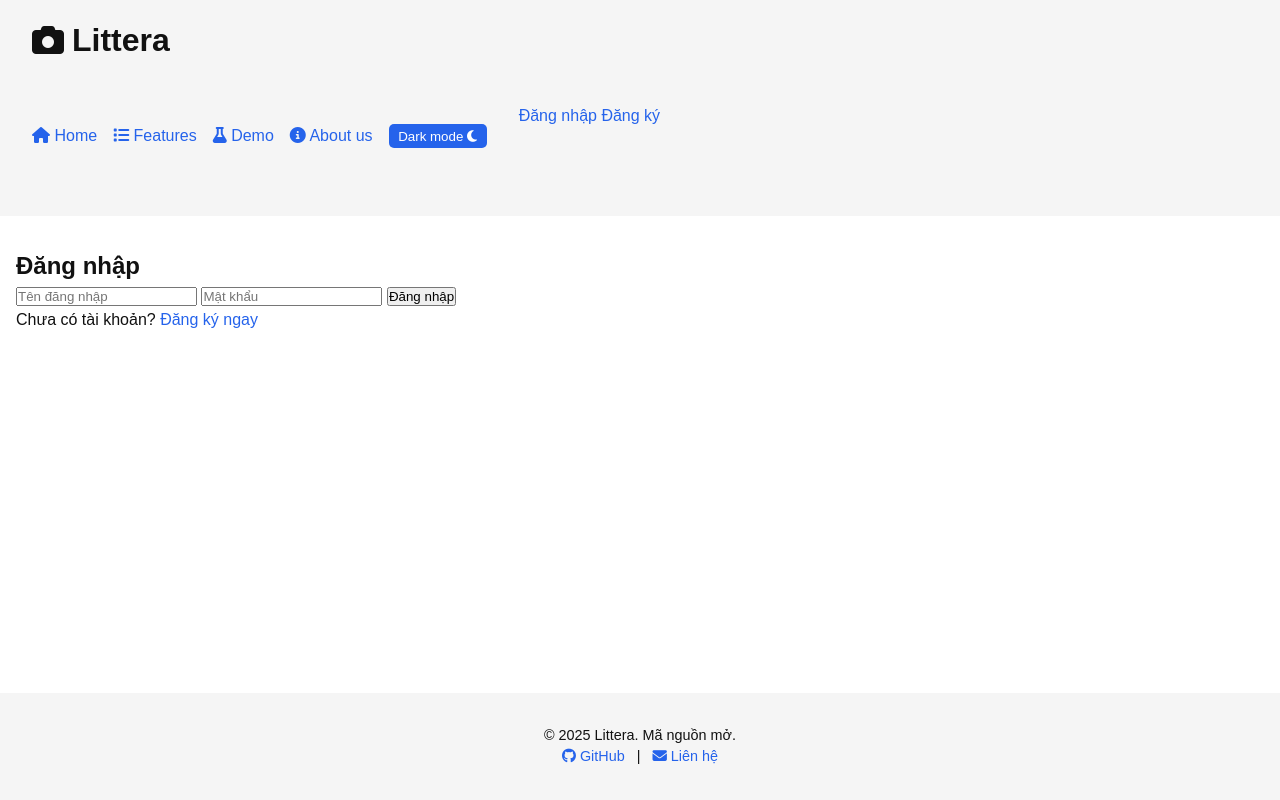
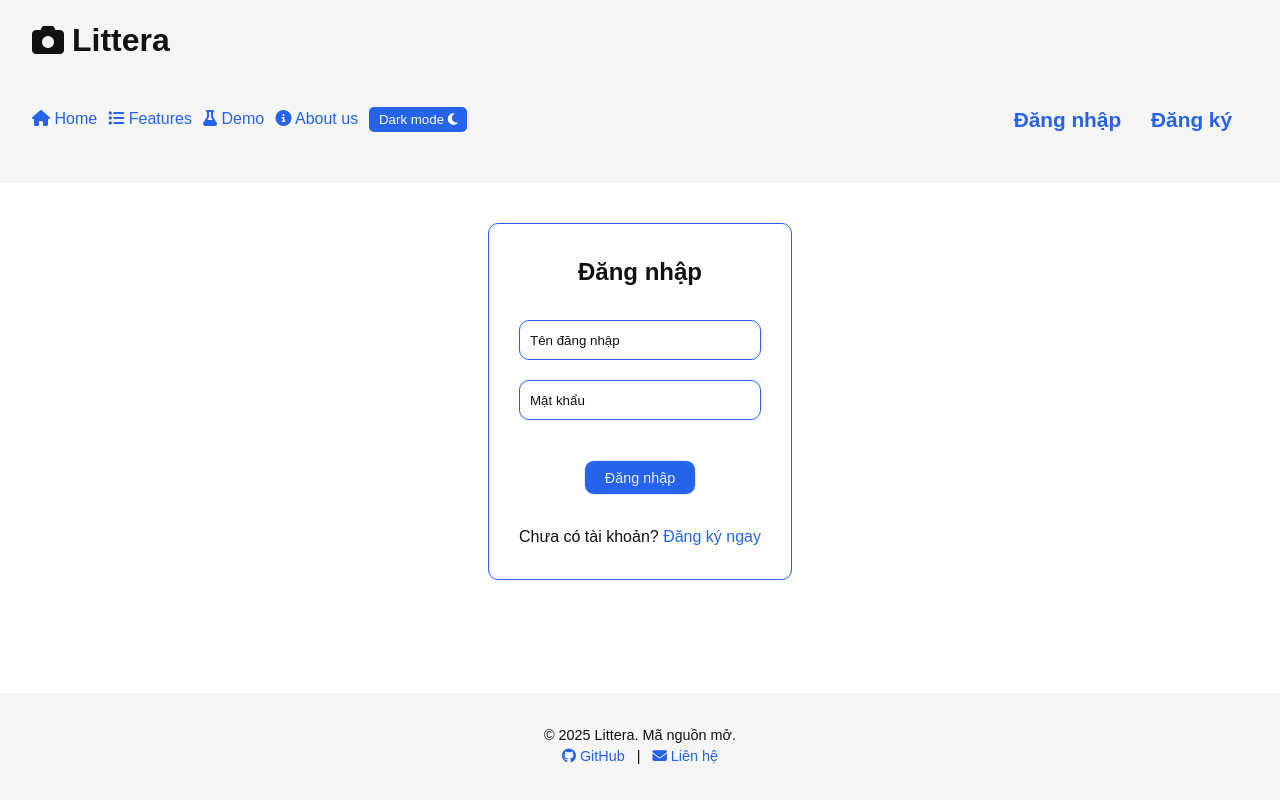
Before and after one commit to VoxNut/Littera, a Django app: page /accounts/login/ in a window 1280 px wide. Run offline with Django 5.2, Linux system fonts and the light colour scheme.

Commit message:
Update: update login-signup css

```diff
--- /dev/null
+++ b/accounts/static/accounts/css/login.css
@@ -0,0 +1,42 @@
+.login-section {
+    display:  flex;
+    flex-direction: column;
+    align-items: center;
+    gap: 30px;
+    margin: 5vh auto;
+    border: 1px solid var(--border-color);
+    border-radius: 10px;
+    padding: 30px 30px;
+}
+
+.login-section form {
+    display: flex;
+    flex-direction: column;
+    align-items: center;
+    gap: 20px;
+    width: 100%;
+}
+
+.login-section form input {
+    width: 100%;
+    height: 3em;
+    padding: 10px;
+    border-radius: 10px;
+    border: 1px solid var(--border-color);
+    background-color: var(--input-bg-color);
+}
+
+.login-section form input::placeholder {
+    color: var(--input-placeholder-color);
+}
+
+.login-section form .btn {
+    background-color: var(--submit-btn-color);
+    color: var(--submit-btn-text-color);
+    border: 1px solid var(--submit-btn-border-color);
+    border-radius: 10px;
+    padding: 0.6em 20px;
+    font-size: 0.9rem;
+    margin-top: 20px;
+    cursor: pointer;
+}
--- a/accounts/templates/accounts/login.html
+++ b/accounts/templates/accounts/login.html
@@ -1,22 +1,34 @@
 {% extends 'littera/base.html' %}
+{% load static %}
 
 {% block title %}Đăng nhập | Littera{% endblock %}
 
+{% block extra_css %}
+<link rel="stylesheet" href="{% static 'accounts/css/login.css' %}">
+{% endblock %}
+
 {% block content %}
-<section class="section">
+
+<section class="login-section">
   <h2>Đăng nhập</h2>
 
   <form method="POST" class="form">
-        {% csrf_token %}
+    {% csrf_token %} {% if messages %} {% for msg in messages %}
+    <p class="error">{{ msg }}</p>
+    {% endfor %} {% endif %}
 
-        {% if messages %}
-            {% for msg in messages %}
-                <p class="error">{{ msg }}</p>
-            {% endfor %}
-        {% endif %}
-
-        <input type="text" name="username" placeholder="Tên đăng nhập" class="input">
-        <input type="password" name="password" placeholder="Mật khẩu" class="input">
+    <input
+      type="text"
+      name="username"
+      placeholder="Tên đăng nhập"
+      class="input"
+    />
+    <input
+      type="password"
+      name="password"
+      placeholder="Mật khẩu"
+      class="input"
+    />
 
     <button type="submit" class="btn">Đăng nhập</button>
   </form>
--- a/littera/static/littera/styles.css
+++ b/littera/static/littera/styles.css
@@ -10,6 +10,13 @@
   --button-text: #ffffff;
   --link-color: #2563eb;
   --link-hover: #1e40af;
+  --border-color: #2563eb;
+  --input-bg-color: #ffffff;
+  --input-placeholder-color: #111111;
+  --submit-btn-color: #2563eb;
+  --submit-btn-border-color: #e6eef8;
+  --submit-btn-text-color: #e6eef8;
+
 }
 
 [data-theme="dark"] {
@@ -23,6 +30,12 @@
   --button-text: #0b1220;
   --link-color: #60a5fa;
   --link-hover: #3b82f6;
+  --border-color: #60a5fa;
+  --input-bg-color: #e6eef8;
+  --input-placeholder-color: #60a5fa;
+  --submit-btn-color: #60a5fa;
+  --submit-btn-border-color: #e6eef8;
+  --submit-btn-text-color: #e6eef8;
 }
 
 /* ===== Reset ===== */
@@ -74,6 +87,11 @@ header {
   transition: background-color 0.5s ease, color 0.5s ease;
 }
 
+header .left-header {
+  display: flex;
+  gap: 0.7em;
+}
+
 header h1 {
   display: flex;
   align-items: center;
@@ -84,7 +102,8 @@ header h1 {
 .nav-actions {
   display: flex;
   gap: 1rem;
-  flex-wrap: wrap;
+  width: 100%;
+  justify-content: space-between;
   align-items: center;
 }
 
@@ -105,6 +124,23 @@ header h1 {
 /* ===== Sections ===== */
 .section {
   padding: 2rem 1rem;
+}
+
+.auth-section {
+  display: flex;
+  font-size: 1.3rem;
+  font-weight: bold;
+  justify-content: center;
+  gap: 30px;
+}
+
+.auth-section a {
+  display: inline-block;
+  transition: 0.3s;
+}
+
+.auth-section a:hover{
+  transform: translateY(-3px);
 }
 
 /* ===== Hero Section ===== */
--- a/littera/templates/littera/_header.html
+++ b/littera/templates/littera/_header.html
@@ -1,15 +1,20 @@
 <header>
   <h1><i class="fa-solid fa-camera"></i> Littera</h1>
   <nav class="nav-actions">
+    <div class="left-header">
       <a href="{% url 'home' %}"><i class="fa-solid fa-house"></i> Home</a>
       <a href="{% url 'ocr' %}"><i class="fa-solid fa-list"></i> Features</a>
       <a href="#"><i class="fa-solid fa-flask"></i> Demo</a>
       <a href="#"><i class="fa-solid fa-circle-info"></i> About us</a>
-
       <button id="theme-toggle">
         Dark mode <i class="fa-solid fa-moon"></i>
       </button>
-        <section class="section auth-section" style="text-align:center; margin-bottom: 40px;">
+    </div>
+
+    <div class="right-header">
+      <section
+        class="section auth-section"
+      >
         {% if user.is_authenticated %}
         <p>Xin chào, <strong>{{ user.username }}</strong>!</p>
         <a href="{% url 'logout' %}" class="btn">Đăng xuất</a>
@@ -18,5 +23,6 @@
         <a href="{% url 'signup' %}" class="btn">Đăng ký</a>
         {% endif %}
       </section>
+    </div>
   </nav>
 </header>
--- a/littera/templates/littera/base.html
+++ b/littera/templates/littera/base.html
@@ -14,6 +14,9 @@
       rel="stylesheet"
       href="https://cdnjs.cloudflare.com/ajax/libs/font-awesome/6.5.0/css/all.min.css"
     />
+
+        {% block extra_css %}{% endblock %}
+
   </head>
   <body>
     <div class="page-container">
--- a/littera_project/settings.py
+++ b/littera_project/settings.py
@@ -123,7 +123,7 @@ USE_TZ = True
 # Static files (CSS, JavaScript, Images)
 # https://docs.djangoproject.com/en/5.2/howto/static-files/
 
-STATIC_URL = 'static/'
+STATIC_URL = '/static/'
 
 # Default primary key field type
 # https://docs.djangoproject.com/en/5.2/ref/settings/#default-auto-field
```
Also changed, not shown: accounts/static/accounts/css/signup.css (added, +42 -0 lines), accounts/templates/accounts/signup.html (+20 -4 lines). Lines whose indentation alone changed are shown as unchanged.
